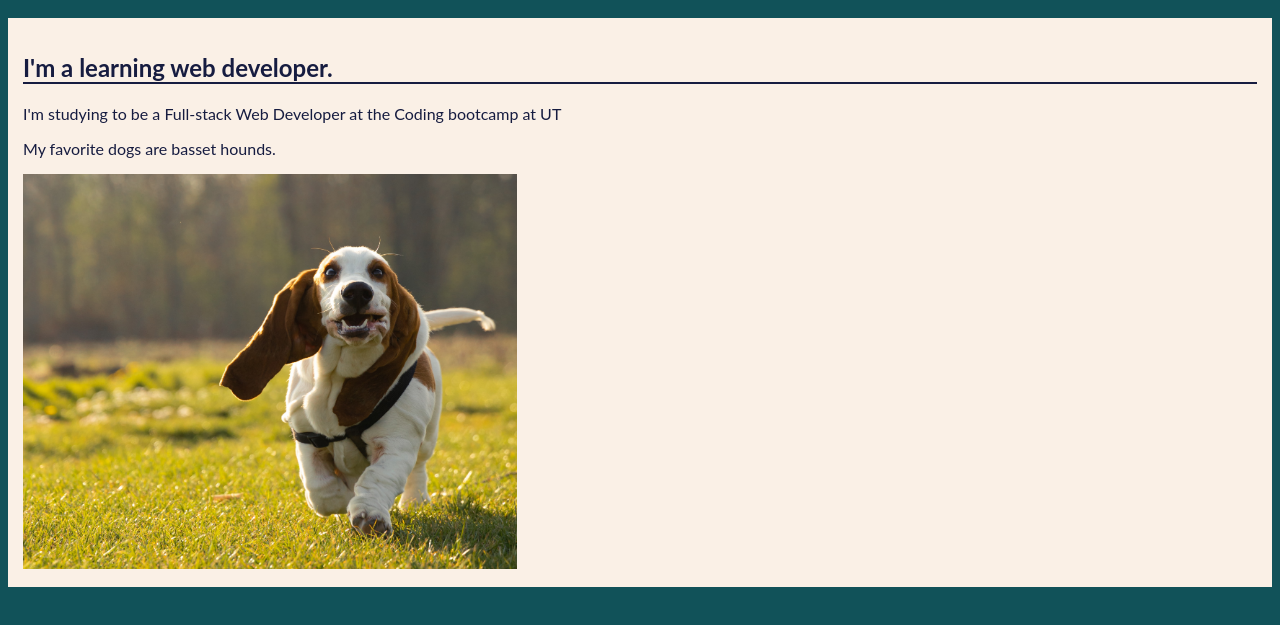
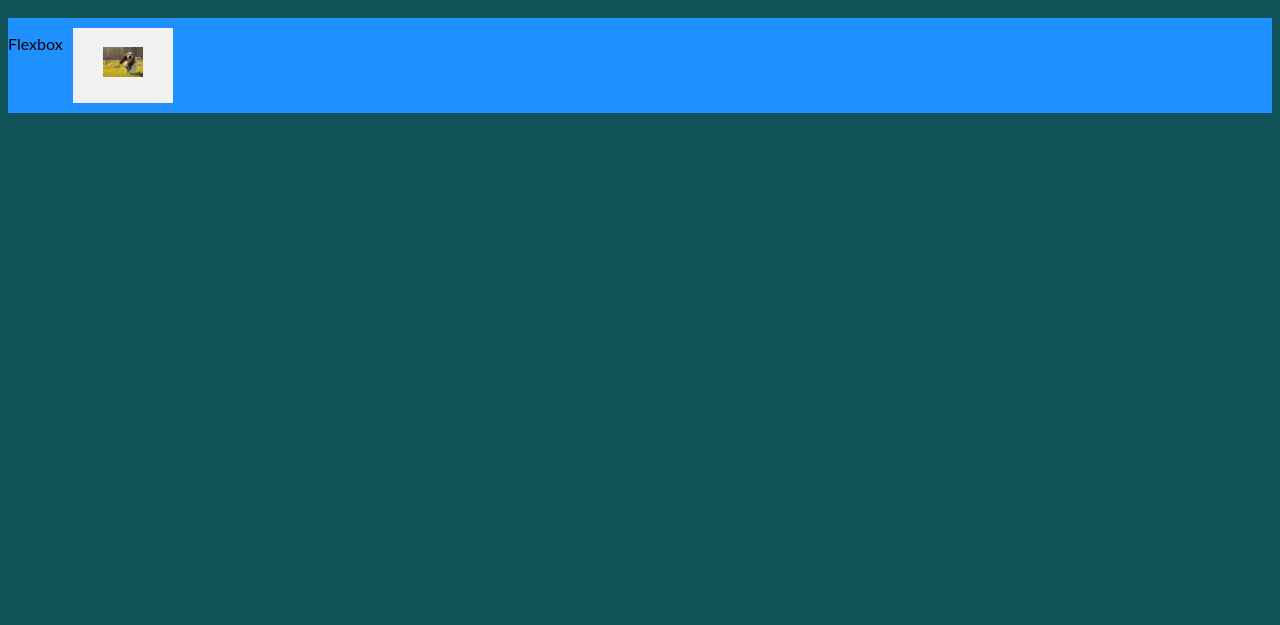
Before and after one commit to JustinDowdy/myportfolio, a plain HTML site: page index.html in a window 1280 px wide. Shown: the part 109-734 px from the top of the page. Drawn offline with Linux system fonts and the light colour scheme.

Commit message:
Update index.html

```diff
--- a/index.html
+++ b/index.html
@@ -30,18 +30,18 @@
     <h1>Justin's Porfolio</h1>
 
 
-<div class="container">
+<!-- <div class="container">
   <h2>I'm a learning web developer.</h2>
   <p>I'm studying to be a Full-stack Web Developer at the Coding bootcamp at UT</p>
   <p>My favorite dogs are basset hounds.</p>
   <img src="assets/bassethound.jpg" alt="basset hound" width=40% height=40%>
-</div>
-<!--
+</div> -->
+
 <div class="flex-container">
   <p>Flexbox</p>
   <div><img src="assets/bassethound.jpg" alt="basset hound" width=40% height=40%></div>
 
-</div> -->
+</div>
 
 <!-- Javascript start. -->
 <!-- Opens and closes menu. -->
```
